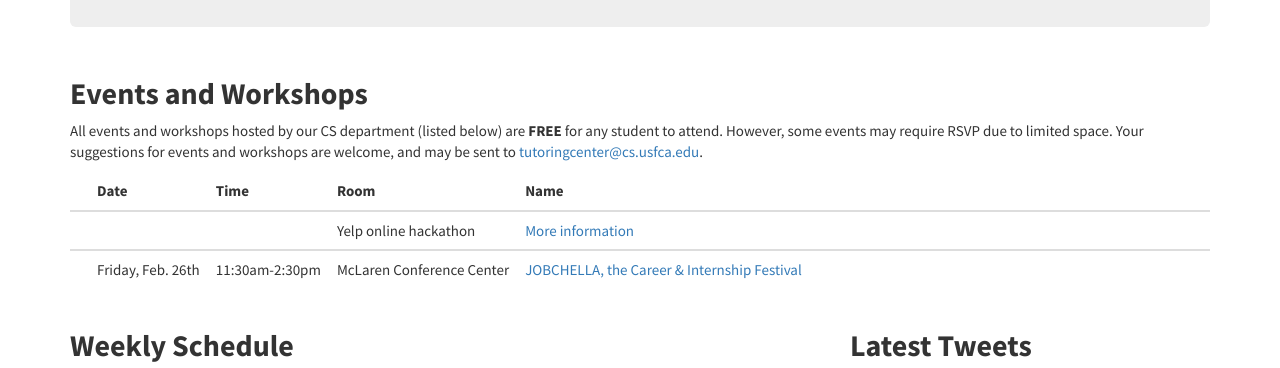
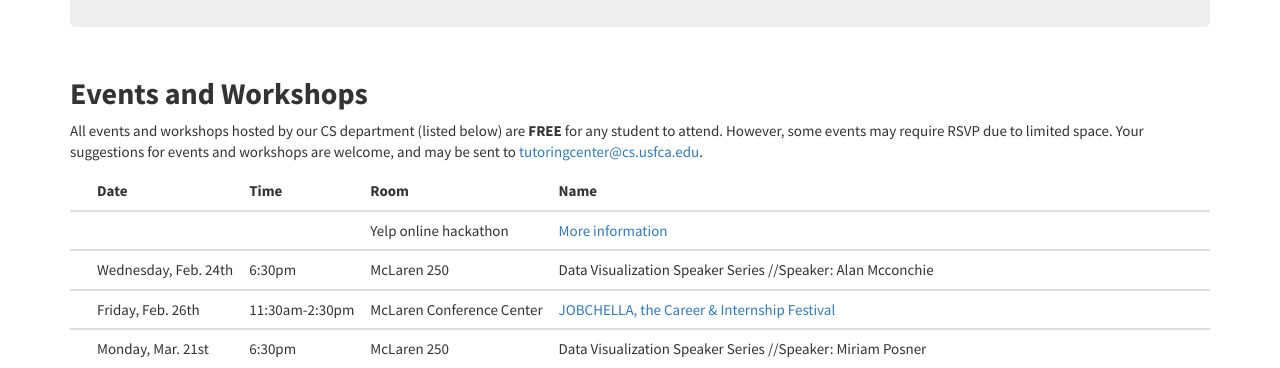
Before and after one commit to CSTutors/CSTutors.github.io, a Jekyll site: the page built from index.html, in a window 1280 px wide and 900 px high, scrolled down 436 px, cut to the strip 0-368 px from the top of the window. Built offline with Jekyll 4.4.1, drawn with Linux system fonts in a browser that asks for light colours; nearby versions of some CDN libraries; comment, search, counter and statistics services are not loaded.

Commit message:
add two data visualization speaker series

```diff
--- a/index.html
+++ b/index.html
@@ -52,10 +52,28 @@ title: Home
             <tbody>
                 <tr>
                     <th>&nbsp;</th>
+                    <td nowrap>Wednesday, Feb. 24th</td>
+                    <td nowrap>6:30pm</td>
+                    <td nowrap>McLaren 250</td>
+                    <td>Data Visualization Speaker Series //Speaker: Alan Mcconchie</td>
+                </tr>
+            </tbody>
+            <tbody>
+                <tr>
+                    <th>&nbsp;</th>
                     <td nowrap>Friday, Feb. 26th</td>
                     <td nowrap>11:30am-2:30pm</td>
                     <td nowrap>McLaren Conference Center</td>
                     <td><a href="https://usfca-csm.symplicity.com/events/students.php?mode=list&cf=careerfair2016">JOBCHELLA, the Career & Internship Festival</a></td>
+                </tr>
+            </tbody>
+            <tbody>
+                <tr>
+                    <th>&nbsp;</th>
+                    <td nowrap>Monday, Mar. 21st</td>
+                    <td nowrap>6:30pm</td>
+                    <td nowrap>McLaren 250</td>
+                    <td>Data Visualization Speaker Series //Speaker: Miriam Posner</td>
                 </tr>
             </tbody>
 
```
